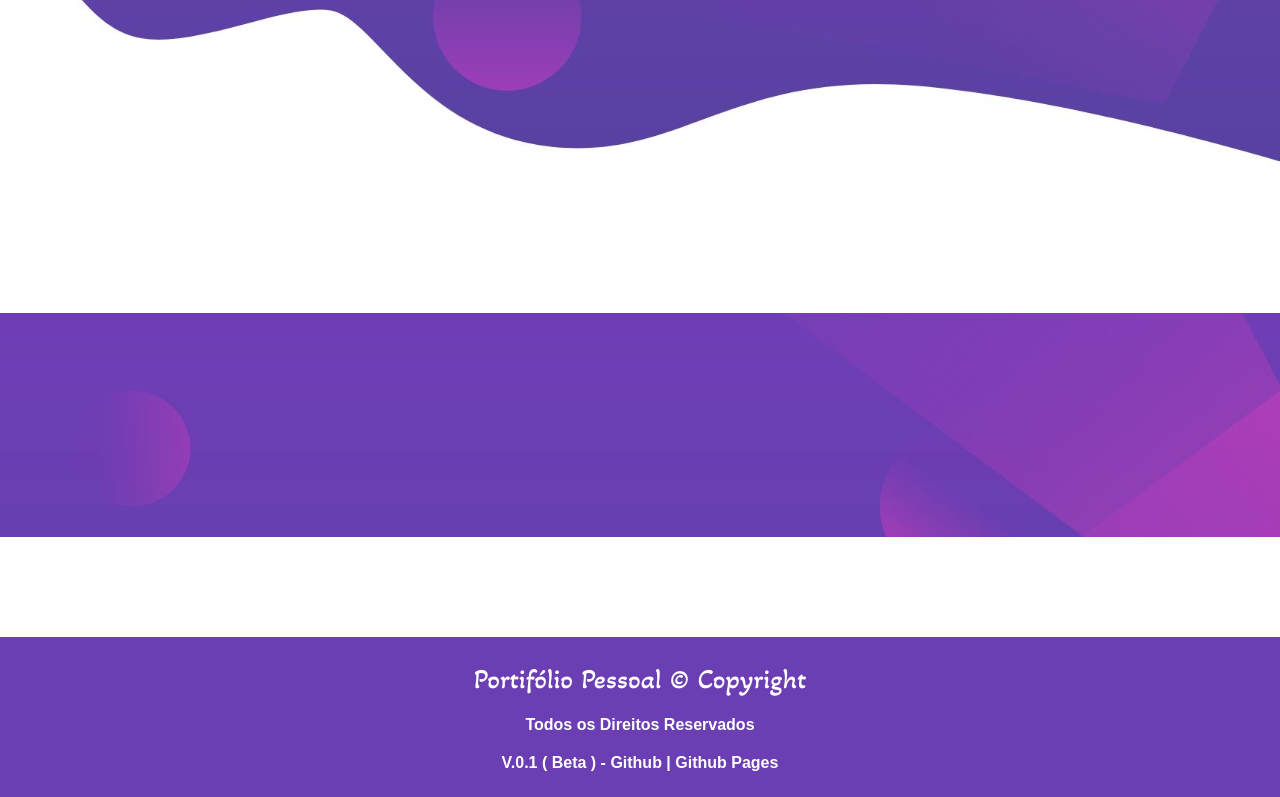
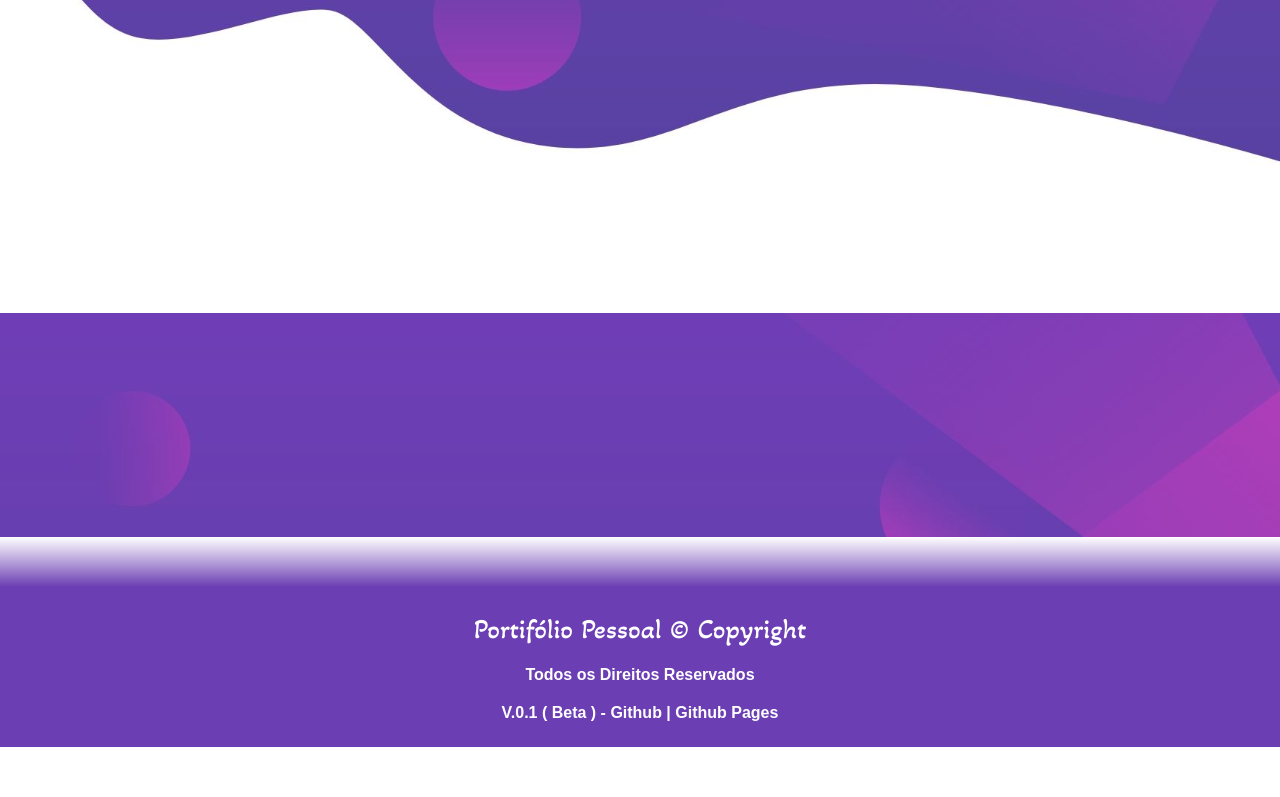
Before and after one commit to Luan16p/portifolioPessoal, a plain HTML site: page private/manutencao.htm in a window 1280 px wide. Shown: the part 487-1284 px from the top of the page. After the commit the page ends 1234 px from the top, so only its background shows below. Drawn offline with Linux system fonts and the light colour scheme.

Commit message:
Update style-m.css

```diff
--- a/private/style-m.css
+++ b/private/style-m.css
@@ -114,7 +114,6 @@ img {
 }
 
 footer {
-    margin-top: 50px;
     background: rgb(107, 62, 179);
 }
 
@@ -135,3 +134,7 @@ footer {
 .ann > a:hover {
     text-decoration: underline;
 }
+
+.spsmt {
+    background: linear-gradient(180deg, #fff,rgb(107, 62, 179));
+}
```
